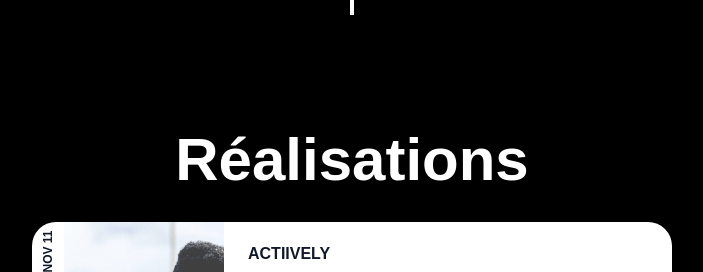
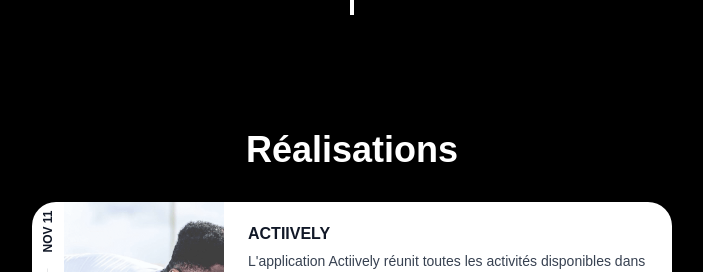
Before and after one commit to AlaaEddineRAHALI/portfolio-alaa-eddine-rahali, a React (Vite) app: page / in a window 1280 px wide. Shown: the part 5960-6232 px from the top of the page, without its empty margins (288-991 px from the left). Built offline with nearby package versions, Linux system fonts and the light colour scheme; a web font is replaced by a local one.

Commit message:
aboutme responsive fix3

```diff
--- a/src/components/Projects/Projects.jsx
+++ b/src/components/Projects/Projects.jsx
@@ -11,7 +11,7 @@ const Projects = () => {
     <>
       <section id="projects" className=" px-5 lg:pt-[9%] ">
         <div className="mx-auto max-w-screen-xl pt-[24%] md:pt-[15%] lg:pt-[0%]">
-          <h1 className=" pb-2 sm:pb-8 text-3xl font-bold lg:text-4xl xl:text-6xl px-8 lg:px-0 lg:text-center">
+          <h1 className=" pb-2 sm:pb-8 text-3xl font-bold xl:text-4xl 2xl:text-6xl px-8 lg:px-0 lg:text-center">
             Réalisations
           </h1>
 
```
